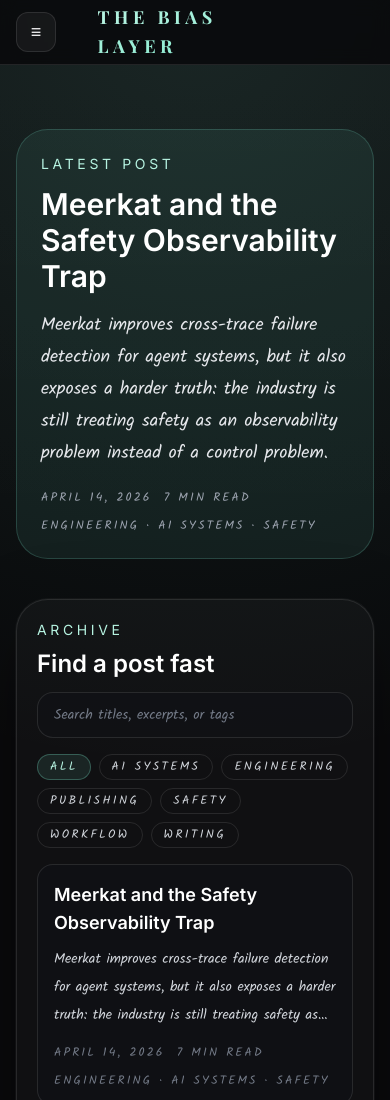
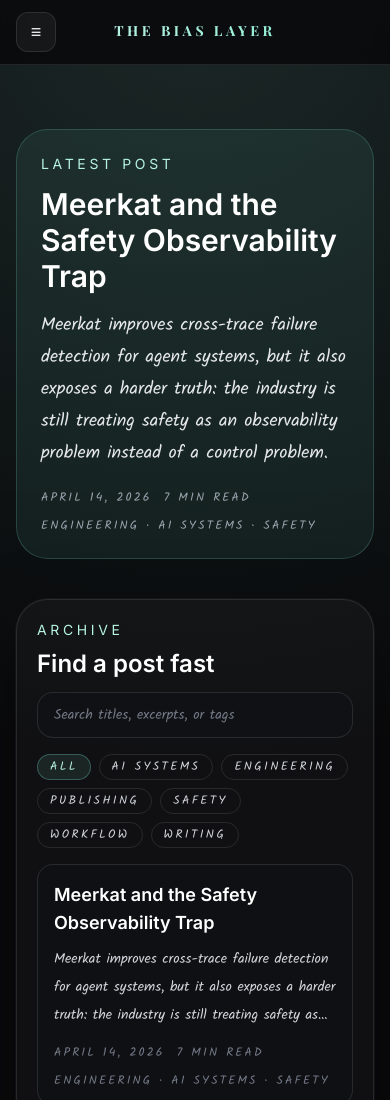
Before and after one commit to biaslayer/biaslayer.github.io, an Astro site: page / in a window 390 px wide. Shown: the top 1100 px of the page. Built offline with nearby package versions, Linux system fonts and the light colour scheme; Astro itself is replaced by a stand-in of ours; some packages are replaced by stand-ins of ours.

Commit message:
customize header

```diff
--- a/src/components/Header.astro
+++ b/src/components/Header.astro
@@ -13,7 +13,7 @@
 
 <header class="sticky top-0 z-40 border-b border-white/10 bg-ink-950/85 backdrop-blur">
   <div class="mx-auto flex h-16 max-w-[1600px] items-center justify-between gap-4 px-4 sm:px-6 lg:px-8">
-    <div class="w-10 lg:w-[unset]">
+    <div class="flex-1 lg:flex-none">
       <button
         type="button"
         class="inline-flex h-10 w-10 items-center justify-center rounded-xl border border-white/10 bg-white/5 text-sm text-ink-100 transition hover:border-white/20 hover:bg-white/10 lg:hidden"
@@ -24,13 +24,14 @@
       </button>
     </div>
 
-    <div class="absolute left-1/2 top-1/2 -translate-x-1/2 -translate-y-1/2">
-      <a href="/" class="group font-heading text-lg font-bold uppercase tracking-[0.25em] text-ink-100 transition hover:text-accent-300" style="font-family: 'Playfair Display', serif;">
+    <div class="flex-none">
+      <a href="/" class="group font-heading text-sm font-bold uppercase tracking-[0.25em] text-ink-100 transition hover:text-accent-300" style="font-family: 'Playfair Display', serif;">
         <span class="bg-gradient-to-r from-accent-300 to-accent-400 bg-clip-text text-transparent group-hover:from-accent-200 group-hover:to-accent-300">The Bias Layer</span>
       </a>
     </div>
 
-    <nav class="hidden items-center gap-5 text-sm text-ink-300 md:flex">
+    <div class="flex-1 lg:flex-none">
+      <nav class="hidden items-center gap-5 text-sm text-ink-300 md:flex justify-end">
         {navItems.map((item) => (
           <a href={item.href} class="transition hover:text-accent-300">
             {item.label}
@@ -38,4 +39,5 @@
         ))}
       </nav>
     </div>
+  </div>
 </header>
```
Lines whose indentation alone changed are shown as unchanged.
